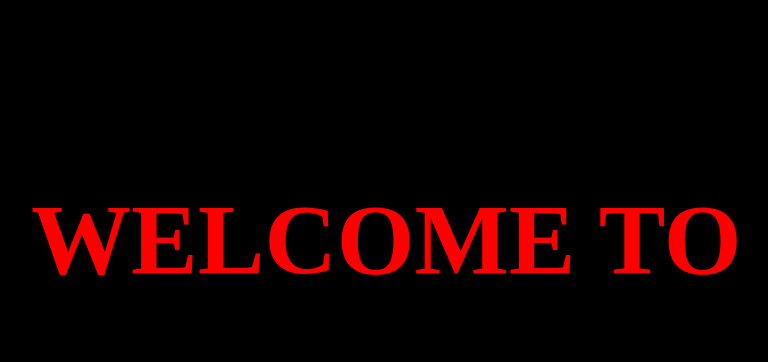
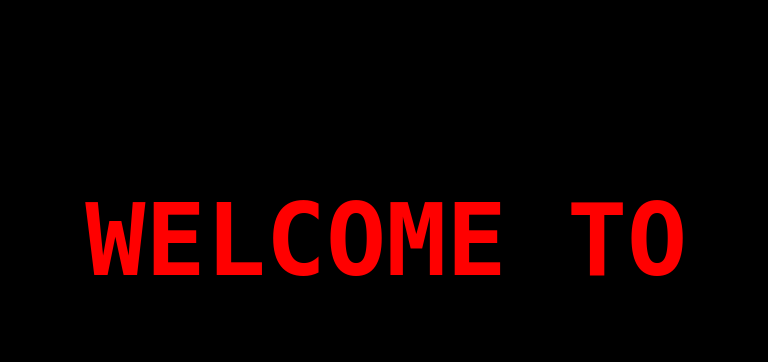
Before and after one commit to Thalavignesh24/IndianCore, a PHP site: page /Home.html in a window 1280 px wide. Shown: the part 199-561 px from the top of the page, without its empty margins (107-875 px from the left). Run offline with PHP 8.4, Linux system fonts and the light colour scheme.

Commit message:
mychanges

```diff
--- a/Source/styles/home.css
+++ b/Source/styles/home.css
@@ -8,7 +8,7 @@
   margin-top:30%;
   font-size: 100px;
   text-transform: uppercase;
-  font-family:;
+  font-family:monospace;
   color:red;
 }
 
```
